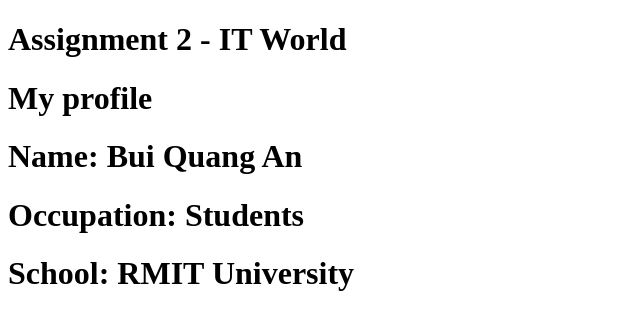
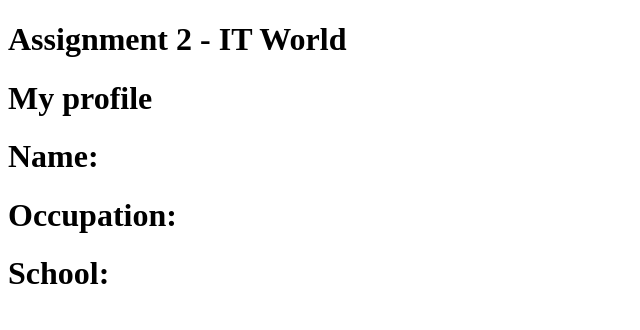
Before and after one commit to quangan186/Assignment-2-IT-World, a plain HTML site: page index.html in a window 1280 px wide. Shown: the whole page, without its empty margins (0-640 px from the left). Drawn offline with Linux system fonts and the light colour scheme.

Commit message:
change profile

```diff
--- a/index.html
+++ b/index.html
@@ -15,9 +15,9 @@
     </div>
 
     <div class="info">
-      <h1>Name: Bui Quang An</h1>
-      <h1>Occupation: Students</h1>
-      <h1>School: RMIT University</h1>
+      <h1>Name:</h1>
+      <h1>Occupation: </h1>
+      <h1>School: </h1>
     </div>
 
   </body>
```
